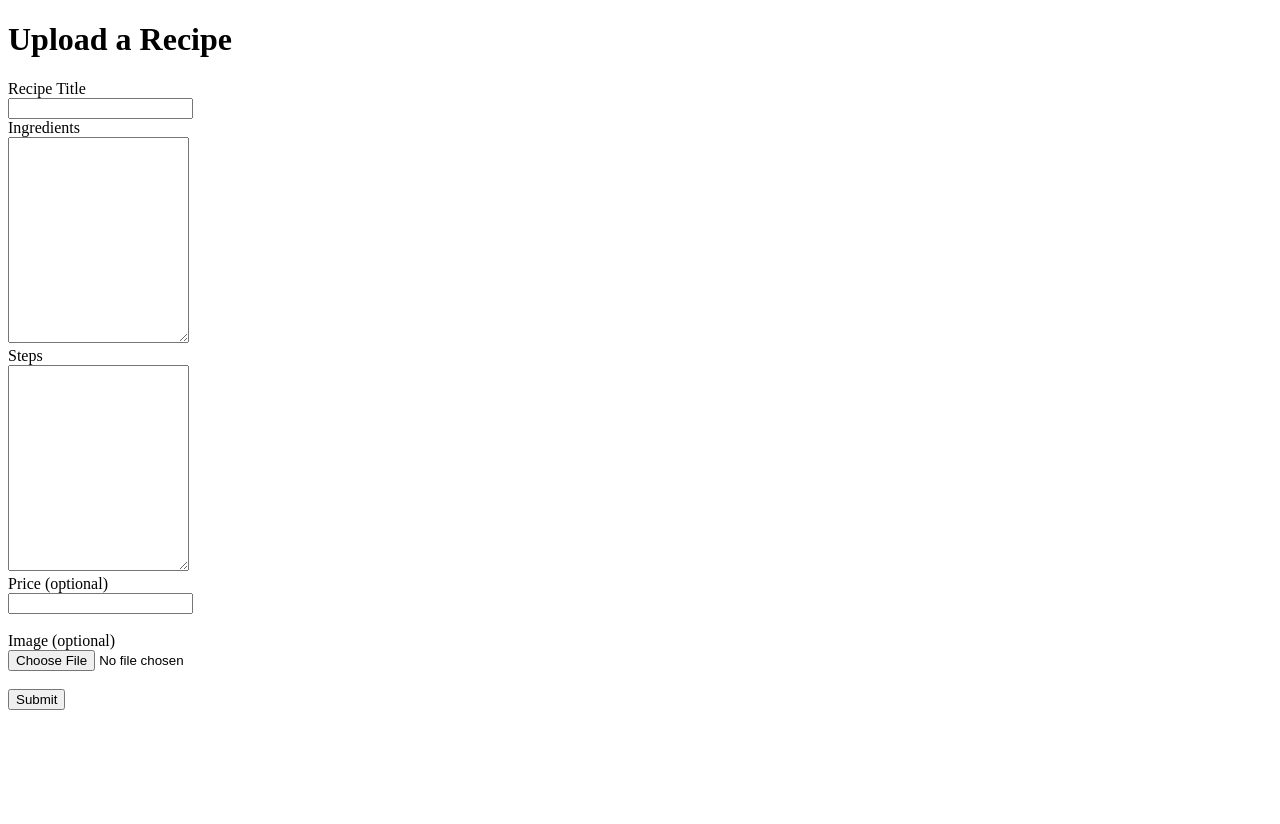
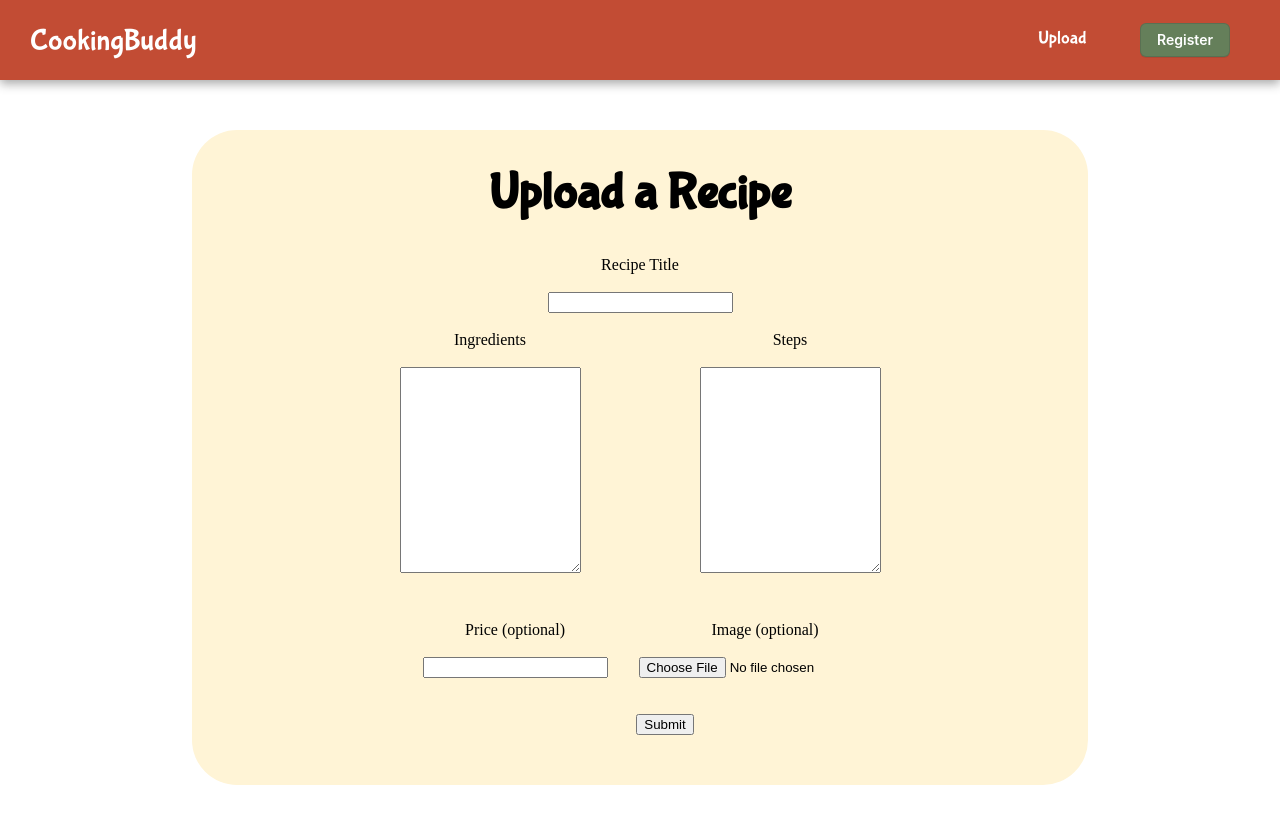
Before and after one commit to ccarraher/CookingBuddy, a website: page CookingBuddy_Server/views/recipe.html in a window 1280 px wide. Before the commit the page ends 800 px from the top, so only its background shows below. Drawn offline with Linux system fonts and the light colour scheme.

Commit message:
styling + organization of front end

```diff
--- a/CookingBuddy_Server/index.js
+++ b/CookingBuddy_Server/index.js
@@ -42,6 +42,10 @@ router.get('/recipe', (req, res) => {
 
 
 app.use(express.json());
+
+//telling express module that views has assets, this allows the css styling to be applied, -ZL
+app.use(express.static(__dirname + '/views'));
+
 // Tell the app to use the registerController for any URLs that have /register, for example localhost:3000/register + the path from registerController (I'll explain in there)
 app.use('/', router)
 app.use('/register-api', registerController)
--- a/CookingBuddy_Server/views/recipe.html
+++ b/CookingBuddy_Server/views/recipe.html
@@ -8,42 +8,70 @@
   <meta name="description" content="">
   <meta name="viewport" content="width=device-width, initial-scale=1">
 
-  <link href="css/style.css" rel="stylesheet">
+  <link rel = "stylesheet" href="/styles.css" type="text/css">
+
+  <!-- Linking font -->
+  <link rel="preconnect" href="https://fonts.googleapis.com">
+  <link rel="preconnect" href="https://fonts.gstatic.com" crossorigin>
+  <link href="https://fonts.googleapis.com/css2?family=Bubblegum+Sans&display=swap" rel="stylesheet">
 </head>
 
 <body>
 
+  <Header class="header">
+    <a href="/home.html" class="logo">CookingBuddy</a>
+
+    <div class="links">
+      <a href="/recipe" class="header_link">Upload</a>
+      <button class="button-3" onclick="location.href='/register.html'" type="button">Register</button>
+    </div>
+  </Header>
+
+  <div class="box" id="upload-box">
   <h1>Upload a Recipe</h1>
-  <form onsubmit="upload(this.form); return false;">
+  <form class=upload-form onsubmit="upload(this.form); return false;">
     <label for = "recipeName">Recipe Title</label>
     <br>
     <input type="text" id ="recipeName" name = "recipeName" value = ""></input>
     <br>
 
+    <div class="container-2">
+      <div class="container-2-inner">
         <label for = "ingredients">Ingredients</label>
         <br>
         <textarea id ="ingredients" name = "ingredients" value = "" style="height:200px"></textarea>
         <br>
+      </div>
 
+      <div class="container-2-inner">
         <label for = "steps">Steps</label>
         <br>
         <textarea id ="steps" name = "steps" value = "" style="height:200px"></textarea>
         <br>
+    </div>
+    </div> <!-- container-2 -->
 
+    <div class="container-3">
+      <div class="container-3-inner">
         <label for = "price">Price (optional)</label>
         <br>
         <input type="number" id ="price" name = "price" value = ""></input>
         <br>
         <br>
+      </div>
 
+      <div class="container-3-inner">
         <label for = "image">Image (optional)</label>
         <br>
         <input type="file" accept ="image/*" id ="image" name = "image" value = ""></input>
         <br>
         <br>
+      </div> <!-- container 3 inner-->
+    </div> <!-- container 3-->
 
     <button class="submitButton" type="button" onClick="upload(this.form)">Submit</button>
   </form>
+  </div> <!-- box -->
   <!--"images": ${imageElement}-->
 
   <script>
--- /dev/null
+++ b/CookingBuddy_Server/views/styles.css
@@ -0,0 +1,173 @@
+body {
+    margin: 0;
+    padding: 0;
+
+}
+
+.page {
+    display: flex;
+    justify-content: center;
+    align-items: center;
+    height: 600px;
+}
+
+h1 {
+    font-size: 50px;
+    font-family: 'Bubblegum Sans', cursive;
+}
+
+.box {
+    background-color: #fff4d6;
+    width: 70%;
+    border-radius: 45px;
+    display: flex;
+    justify-content: center;
+    flex-direction: column;
+    align-items: center;
+    margin: auto;
+}
+
+#upload-box {
+    margin-top:50px;
+    margin-bottom:50px;
+    padding-bottom:50px;
+}
+
+.submitButton
+{
+    margin-left: 50px;
+}
+
+.space {
+    height:10px;
+}
+
+#createtext {
+    font-family: 'Bubblegum Sans', cursive;
+    font-size: xx-large;
+    font-stretch:extra-expanded;
+}
+
+.form {
+    padding-bottom: 20px;
+}
+
+
+
+.header {
+    display: flex;
+    align-items: center;
+    justify-content: space-between;
+    background-color: #C24C34;
+    height: 100;
+    font-family: 'Bubblegum Sans', cursive;
+    font-weight:lighter;
+    text-decoration: none;
+    box-shadow: 0 0 10px 0 rgba(0, 0, 0, 0.08), 0 4px 10px 0 rgba(0, 0, 0, 0.3);
+
+}
+
+.logo {
+    color: #FFFFFF;
+    padding-left: 30px;
+    text-decoration: none;
+    font-size: 30px;
+    height: 80px;;
+    display: flex;
+    align-items: center;
+
+}
+
+.links a {
+    padding-right: 50px;
+    text-decoration: none;
+    color: #FFFFFF;
+    font-size: large;
+}
+
+.links {
+    padding-right: 50px;
+}
+
+/* CSS */
+.button-3 {
+  padding-right: 30px;
+  appearance: none;
+  background-color: #657f5aff;
+  border: 1px solid rgba(27, 31, 35, .15);
+  border-radius: 6px;
+  box-shadow: rgba(27, 31, 35, .1) 0 1px 0;
+  box-sizing: border-box;
+  color: #fff;
+  cursor: pointer;
+  display: inline-block;
+  font-family: -apple-system,system-ui,"Segoe UI",Helvetica,Arial,sans-serif,"Apple Color Emoji","Segoe UI Emoji";
+  font-size: 14px;
+  font-weight: 600;
+  line-height: 20px;
+  padding: 6px 16px;
+  position: relative;
+  text-align: center;
+  text-decoration: none;
+  user-select: none;
+  -webkit-user-select: none;
+  touch-action: manipulation;
+  vertical-align: middle;
+  white-space: nowrap;
+}
+
+.button-3:focus:not(:focus-visible):not(.focus-visible) {
+  box-shadow: none;
+  outline: none;
+}
+
+.button-3:hover {
+  background-color: #2c974b;
+}
+
+.button-3:focus {
+  box-shadow: rgba(46, 164, 79, .4) 0 0 0 3px;
+  outline: none;
+}
+
+.button-3:disabled {
+  background-color: #94d3a2;
+  border-color: rgba(27, 31, 35, .1);
+  color: rgba(255, 255, 255, .8);
+  cursor: default;
+}
+
+.button-3:active {
+  background-color: #298e46;
+  box-shadow: rgba(20, 70, 32, .2) 0 1px 0 inset;
+}
+
+
+
+/* upload recipe*/
+.upload-form {
+ display: flex;
+ flex-direction: column;
+ align-items: center;
+}
+
+.container-2 {
+    width: 120%;
+    display: flex;
+    padding-bottom: 30px;
+    justify-content: space-around;
+}
+
+.container-3 {
+    width: 120%;
+    display: flex;
+    justify-content: center;
+}
+
+.container-2-inner, .container-3-inner{
+    display: flex;
+    justify-content: center;
+    align-items: center;
+    flex-direction: column;
+    width:250px;
+}
```
Also changed, not shown: CookingBuddy_Server/views/home.html (+16 -3 lines), CookingBuddy_Server/views/register.html (+40 -3 lines). Lines whose indentation alone changed are shown as unchanged.
